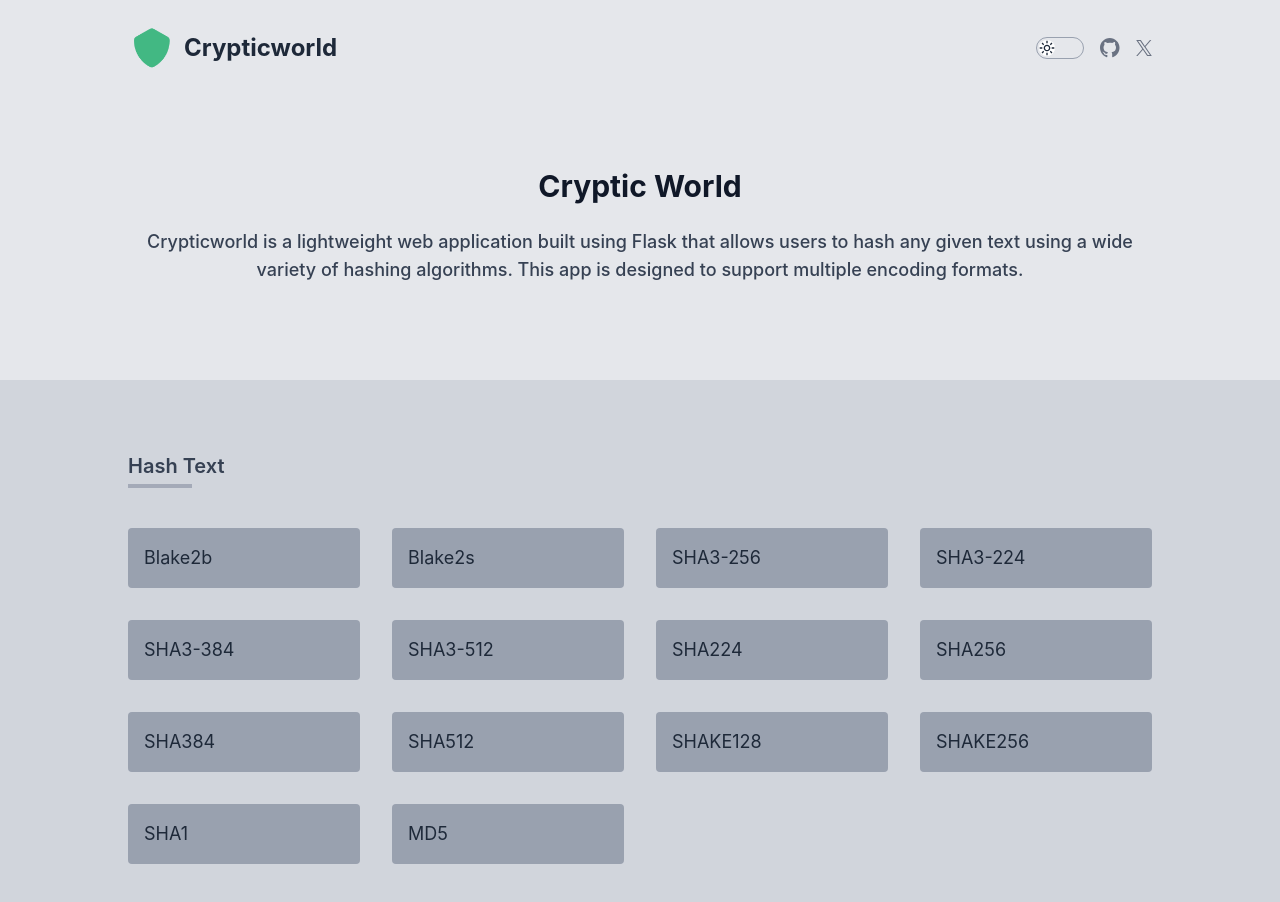
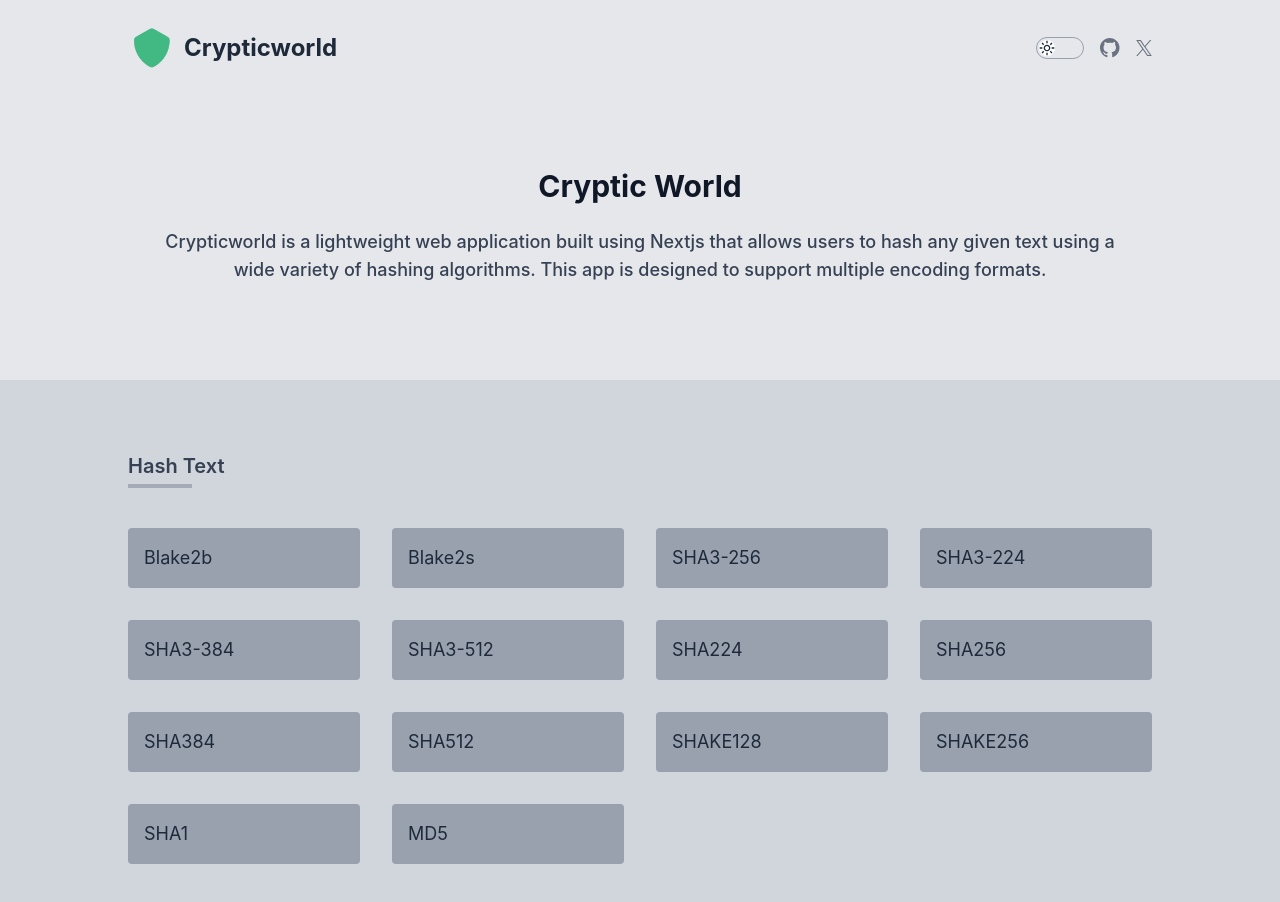
Before and after one commit to blueorionn/crypticworld, a Next.js app: page / in a window 1280 px wide. Shown: the top 902 px of the page. Built offline with nearby package versions, Linux system fonts and the light colour scheme.

Commit message:
updated page description

```diff
--- a/app/page.tsx
+++ b/app/page.tsx
@@ -18,7 +18,7 @@ export default function Home() {
               Cryptic World
             </h1>
             <h2 className='px-4 text-center text-base font-medium text-gray-700 lg:text-lg dark:text-gray-300'>
-              Crypticworld is a lightweight web application built using Flask
+              Crypticworld is a lightweight web application built using Nextjs
               that allows users to hash any given text using a wide variety of
               hashing algorithms. This app is designed to support multiple
               encoding formats.
```
